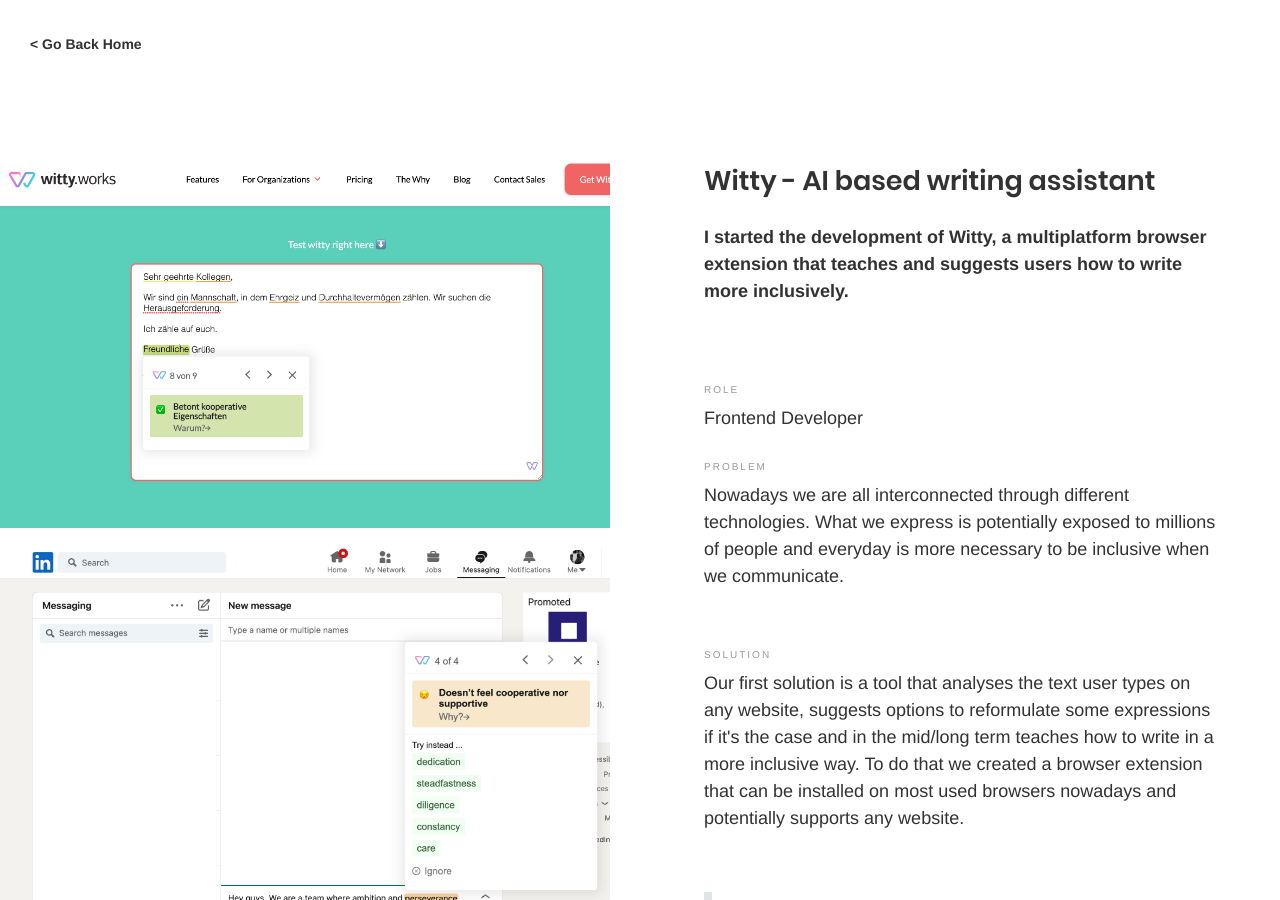
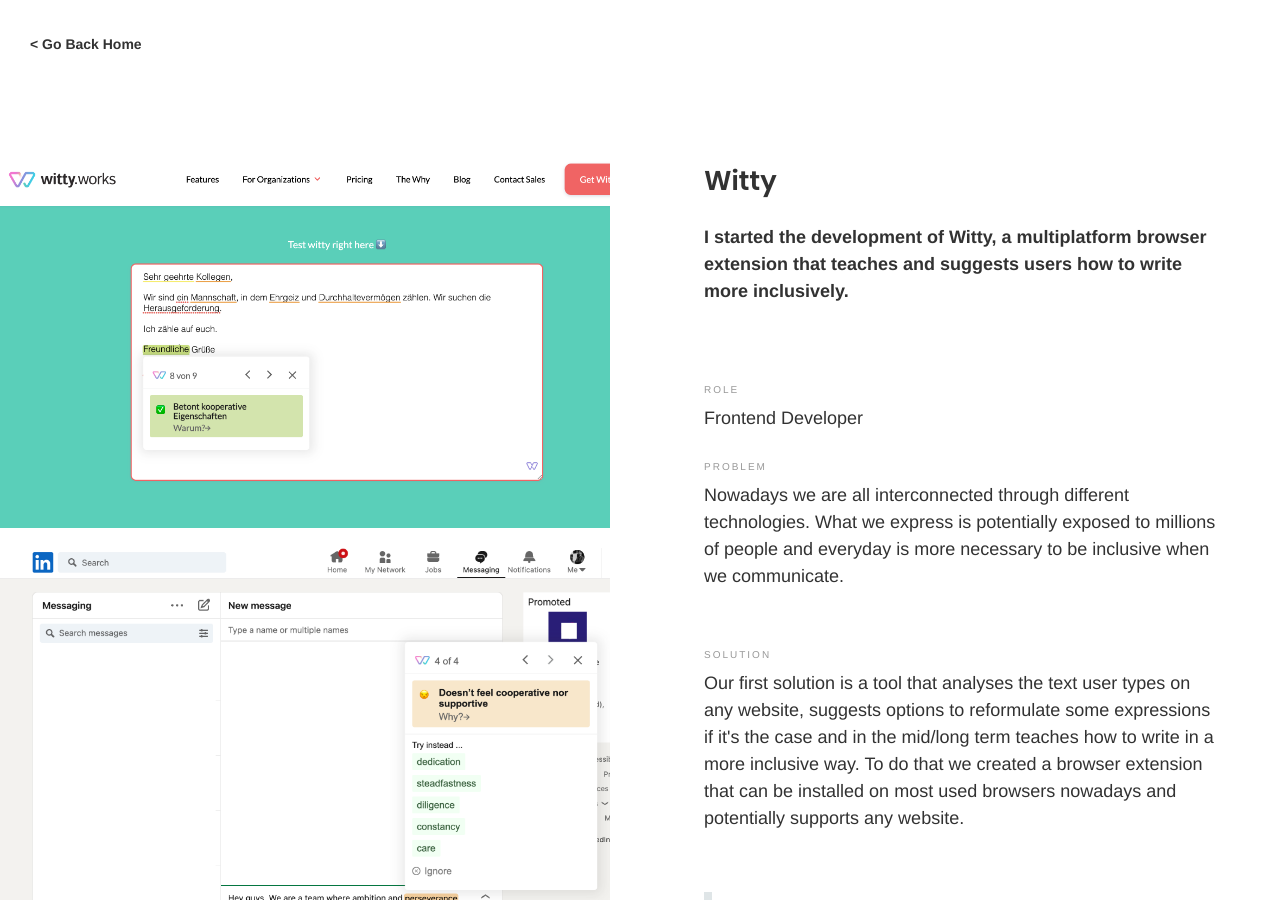
Before and after one commit to arnaumanyosa/arnaumanyosa.github.io, a Jekyll site: the page built from _posts/projects/2021-07-01-witty.md, in a window 1280 px wide and 900 px high. Built offline with Jekyll 4.4.1, drawn with Linux system fonts in a browser that asks for light colours.

Commit message:
updates witty title

```diff
--- a/_posts/projects/2021-07-01-witty.md
+++ b/_posts/projects/2021-07-01-witty.md
@@ -7,7 +7,7 @@
   keywords: "Browser extension, HTML, React, SASS, inclusive"
 
 project:
-  title: "Witty - AI based writing assistant"
+  title: "Witty"
   type: "Browser Extension"
   # url: ""
   role: "Frontend Developer"
```
